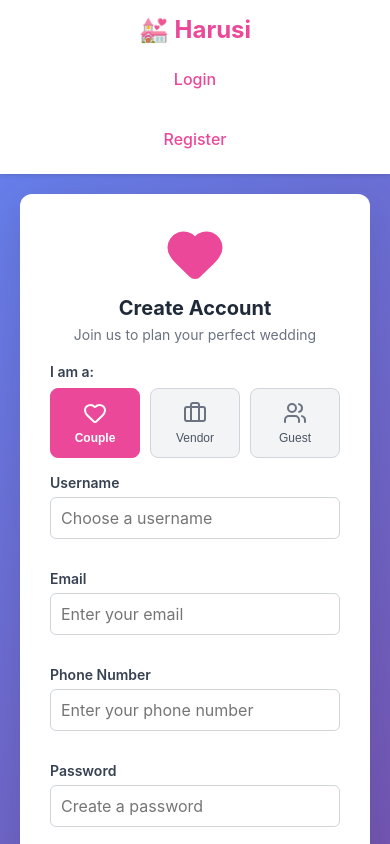
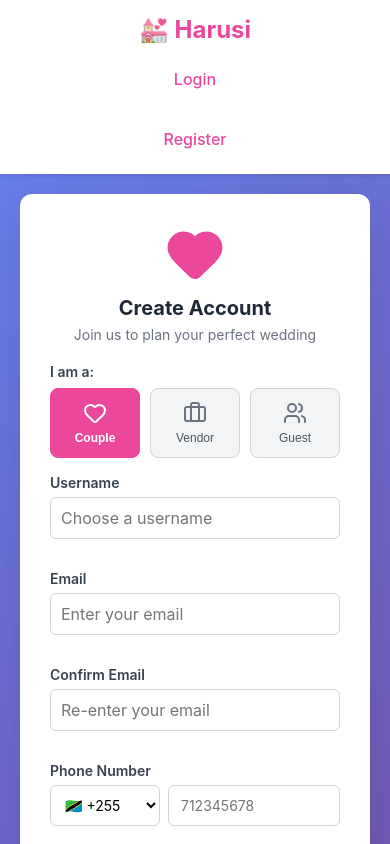
Before and after one commit to salva669/harusi, a React (Create React App) app in the folder harusi-frontend/: page /register in a window 390 px wide. Shown: the top 844 px of the page. Built offline with nearby package versions, Linux system fonts and the light colour scheme.

Commit message:
email confirmation and country code on mobile

```diff
--- a/harusi-frontend/src/components/Auth/Auth.css
+++ b/harusi-frontend/src/components/Auth/Auth.css
@@ -193,3 +193,145 @@
   color: #374151;
   margin-bottom: 6px;
 }
+
+/* Registration specific styles */
+.register-card {
+  max-width: 450px;
+}
+
+.user-type-chips {
+  display: flex;
+  gap: 10px;
+  margin-top: 8px;
+}
+
+.user-type-chip {
+  flex: 1;
+  display: flex;
+  flex-direction: column;
+  align-items: center;
+  gap: 6px;
+  padding: 12px 8px;
+  background-color: #f3f4f6;
+  border: 1.5px solid #d1d5db;
+  border-radius: 8px;
+  cursor: pointer;
+  transition: all 0.3s;
+  font-size: 0.75rem;
+  font-weight: 500;
+  color: #4b5563;
+}
+
+.user-type-chip svg {
+  color: #6b7280;
+}
+
+.user-type-chip.selected {
+  background-color: #ec4899;
+  border-color: #ec4899;
+  color: white;
+  font-weight: 600;
+}
+
+.user-type-chip.selected svg {
+  color: white;
+}
+
+.user-type-chip:hover:not(.selected) {
+  background-color: #e5e7eb;
+  border-color: #9ca3af;
+}
+
+/* Phone input with country code */
+.phone-input-group {
+  display: flex;
+  gap: 8px;
+}
+
+.country-code-select {
+  flex: 0 0 110px;
+  padding: 10px;
+  border: 1px solid #d1d5db;
+  border-radius: 6px;
+  background-color: white;
+  font-size: 0.875rem;
+  cursor: pointer;
+  outline: none;
+  transition: border-color 0.3s;
+}
+
+.country-code-select:focus {
+  border-color: #ec4899;
+}
+
+.phone-number-input {
+  flex: 1;
+  padding: 10px 12px;
+  border: 1px solid #d1d5db;
+  border-radius: 6px;
+  font-size: 0.875rem;
+  outline: none;
+  transition: border-color 0.3s;
+}
+
+.phone-number-input:focus {
+  border-color: #ec4899;
+}
+
+.terms-checkbox {
+  display: flex;
+  align-items: flex-start;
+  gap: 8px;
+  margin-bottom: 20px;
+  font-size: 0.875rem;
+}
+
+.terms-checkbox input[type="checkbox"] {
+  margin-top: 2px;
+  width: 18px;
+  height: 18px;
+  cursor: pointer;
+  accent-color: #ec4899;
+}
+
+.terms-checkbox label {
+  color: #4b5563;
+  cursor: pointer;
+  line-height: 1.4;
+}
+
+.terms-link {
+  color: #ec4899;
+  font-weight: 600;
+  cursor: pointer;
+}
+
+.terms-link:hover {
+  text-decoration: underline;
+}
+
+/* Adjust form spacing for register page */
+.register-card .form-group {
+  margin-bottom: 16px;
+}
+
+.register-card .form-group label {
+  font-size: 0.875rem;
+  font-weight: 600;
+  color: #374151;
+  margin-bottom: 6px;
+}
+
+/* Alert styling */
+.alert {
+  padding: 12px;
+  border-radius: 6px;
+  margin-bottom: 16px;
+  font-size: 0.875rem;
+}
+
+.alert.error {
+  background-color: #fee2e2;
+  color: #991b1b;
+  border: 1px solid #fca5a5;
+}
--- a/harusi-frontend/src/components/Auth/Register.jsx
+++ b/harusi-frontend/src/components/Auth/Register.jsx
@@ -7,6 +7,8 @@ import './Auth.css';
 export const Register = () => {
   const [username, setUsername] = useState('');
   const [email, setEmail] = useState('');
+  const [confirmEmail, setConfirmEmail] = useState('');
+  const [countryCode, setCountryCode] = useState('+255'); // Default to Tanzania
   const [phone, setPhone] = useState('');
   const [password, setPassword] = useState('');
   const [confirmPassword, setConfirmPassword] = useState('');
@@ -16,12 +18,30 @@ export const Register = () => {
   const [loading, setLoading] = useState(false);
   const navigate = useNavigate();
 
+  const countryCodes = [
+    { code: '+255', country: 'Tanzania', flag: '🇹🇿' },
+    { code: '+254', country: 'Kenya', flag: '🇰🇪' },
+    { code: '+256', country: 'Uganda', flag: '🇺🇬' },
+    { code: '+250', country: 'Rwanda', flag: '🇷🇼' },
+    { code: '+1', country: 'USA/Canada', flag: '🇺🇸' },
+    { code: '+44', country: 'UK', flag: '🇬🇧' },
+    { code: '+27', country: 'South Africa', flag: '🇿🇦' },
+    { code: '+234', country: 'Nigeria', flag: '🇳🇬' },
+    { code: '+91', country: 'India', flag: '🇮🇳' },
+    { code: '+86', country: 'China', flag: '🇨🇳' },
+  ];
+
   const handleSubmit = async (e) => {
     e.preventDefault();
     setError('');
 
     if (!acceptTerms) {
       setError('Please accept the terms and conditions');
+      return;
+    }
+
+    if (email !== confirmEmail) {
+      setError('Email addresses do not match');
       return;
     }
 
@@ -38,10 +58,11 @@ export const Register = () => {
     setLoading(true);
 
     try {
+      const fullPhone = `${countryCode}${phone}`;
       await api.post('/register/', {
         username,
         email,
-        phone,
+        phone: fullPhone,
         password,
         user_type: userType
       });
@@ -120,14 +141,39 @@ export const Register = () => {
           </div>
 
           <div className="form-group">
-            <label>Phone Number</label>
+            <label>Confirm Email</label>
             <input
-              type="tel"
-              value={phone}
-              onChange={(e) => setPhone(e.target.value)}
-              placeholder="Enter your phone number"
+              type="email"
+              value={confirmEmail}
+              onChange={(e) => setConfirmEmail(e.target.value)}
+              placeholder="Re-enter your email"
               required
             />
+          </div>
+
+          <div className="form-group">
+            <label>Phone Number</label>
+            <div className="phone-input-group">
+              <select
+                className="country-code-select"
+                value={countryCode}
+                onChange={(e) => setCountryCode(e.target.value)}
+              >
+                {countryCodes.map((country) => (
+                  <option key={country.code} value={country.code}>
+                    {country.flag} {country.code}
+                  </option>
+                ))}
+              </select>
+              <input
+                type="tel"
+                value={phone}
+                onChange={(e) => setPhone(e.target.value)}
+                placeholder="712345678"
+                required
+                className="phone-number-input"
+              />
+            </div>
           </div>
 
           <div className="form-group">
```
